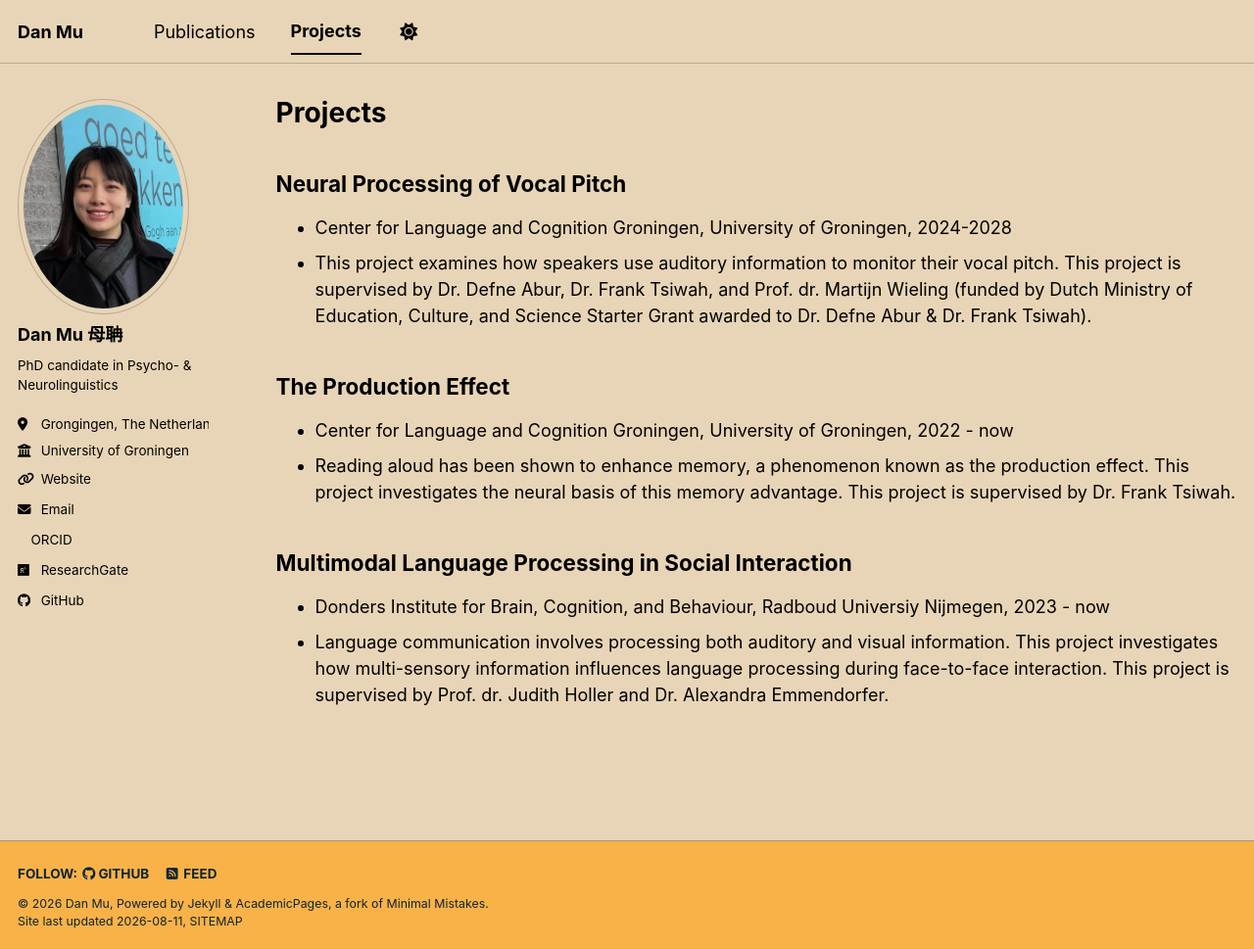
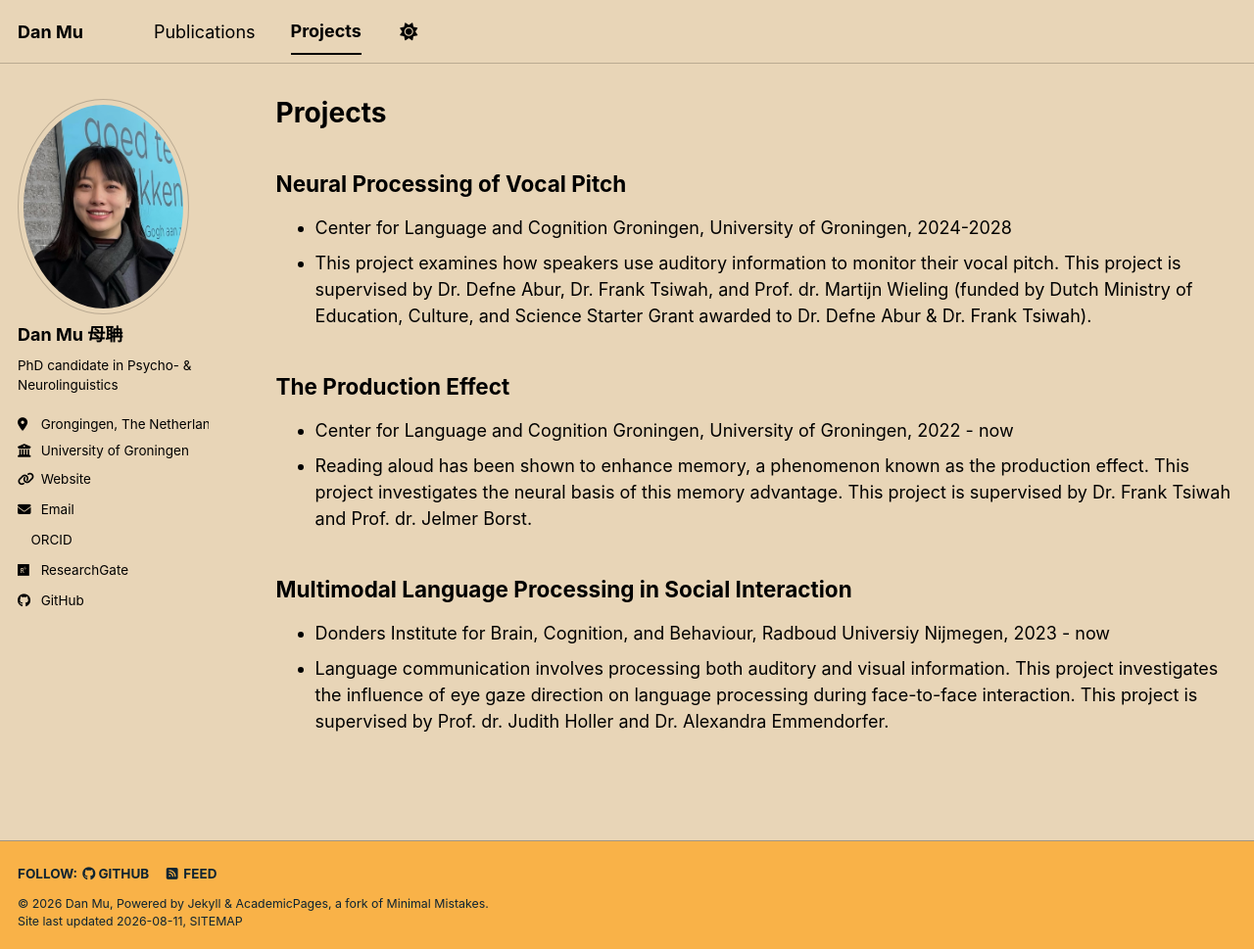
Before and after one commit to dm-danmu/dm-danmu.github.io, a Jekyll site: the page built from _pages/cv.md, in a window 1280 px wide and 969 px high. Shown: the whole window at 98% size. Built offline with Jekyll 4.4.1, drawn with Linux system fonts in a browser that asks for light colours; a style sheet for code colours, icons or effects is not loaded.

Commit message:
Revise CV project details for clarity and completeness
Updated project descriptions to include additional supervisors and clarify research focus.

```diff
--- a/_pages/cv.md
+++ b/_pages/cv.md
@@ -18,10 +18,10 @@ Neural Processing of Vocal Pitch
 The Production Effect
 ------
 * Center for Language and Cognition Groningen, University of Groningen, 2022 - now
-* Reading aloud has been shown to enhance memory, a phenomenon known as the production effect. This project investigates the neural basis of this memory advantage. This project is supervised by Dr. Frank Tsiwah.
+* Reading aloud has been shown to enhance memory, a phenomenon known as the production effect. This project investigates the neural basis of this memory advantage. This project is supervised by Dr. Frank Tsiwah and Prof. dr. Jelmer Borst.
 
 
 Multimodal Language Processing in Social Interaction
 ------
 * Donders Institute for Brain, Cognition, and Behaviour, Radboud Universiy Nijmegen, 2023 - now
-* Language communication involves processing both auditory and visual information. This project investigates how multi-sensory information influences language processing during face-to-face interaction. This project is supervised by Prof. dr. Judith Holler and Dr. Alexandra Emmendorfer.
+* Language communication involves processing both auditory and visual information. This project investigates the influence of eye gaze direction on language processing during face-to-face interaction. This project is supervised by Prof. dr. Judith Holler and Dr. Alexandra Emmendorfer.
```
